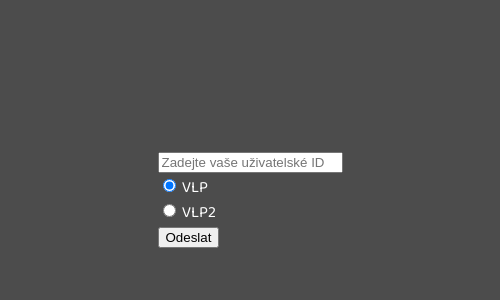
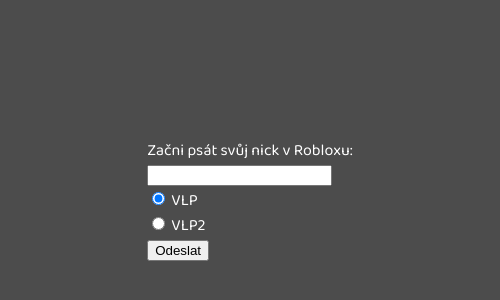
Before and after one commit to PsycheCZE/ps99-cw-quests, an Electron app: page index.html in a window 500 px wide. Shown: the part 200-500 px from the top of the page. Drawn offline with Linux system fonts and the light colour scheme; no server answers.

Commit message:
Update index.html

```diff
--- a/index.html
+++ b/index.html
@@ -1,6 +1,7 @@
 <!DOCTYPE html>
 <html>
   <head>
+    <meta charset="UTF-8">
     <title>VARMI ARMY</title>
     <link
       href="https://fonts.googleapis.com/css2?family=Baloo+2:wght@400..800&display=swap"
@@ -11,12 +12,10 @@
   <body>
     <div id="login">
       <form id="loginForm">
-        <input
-          type="text"
-          id="userId"
-          placeholder="Zadejte vaše uživatelské ID"
-          required
-        />
+      <label>Začni psát svůj nick v Robloxu:</label>
+      <br>
+      <input type="text" autoComplete="on" id="userId" list="dtlUsersIdSuggestions" required>
+      <datalist id="dtlUsersIdSuggestions"></datalist>
         <div>
           <input
             type="radio"
@@ -36,7 +35,7 @@
     </div>
     <div id="container" style="display: none">
       <div class="title-bar">
-        VARMI ARMY
+        VARMI ARMY <span id="nickName"></span>
         <span class="close-btn" onclick="closeWindow()">X</span>
       </div>
       <p>
@@ -44,7 +43,7 @@
         <strong>Rank:</strong> <span id="userPosition"></span
         ><span id="userPointsAll"></span><strong>Clan Points:</strong>
         <span id="clanPoints"></span> | <strong>Rank:</strong
-        ><span id="clanRank"></span>
+        ><span id="clanRank"></span><span id="clanRank2"></span>
       </p>
       <p><strong>Aktualizováno:</strong> <span id="lastUpdated"></span></p>
       <table>
```
